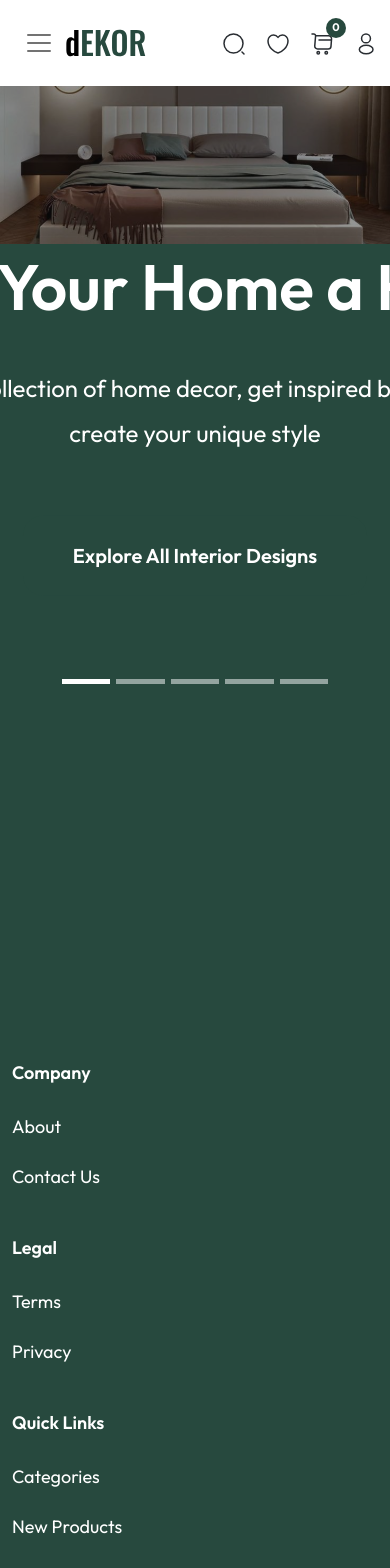
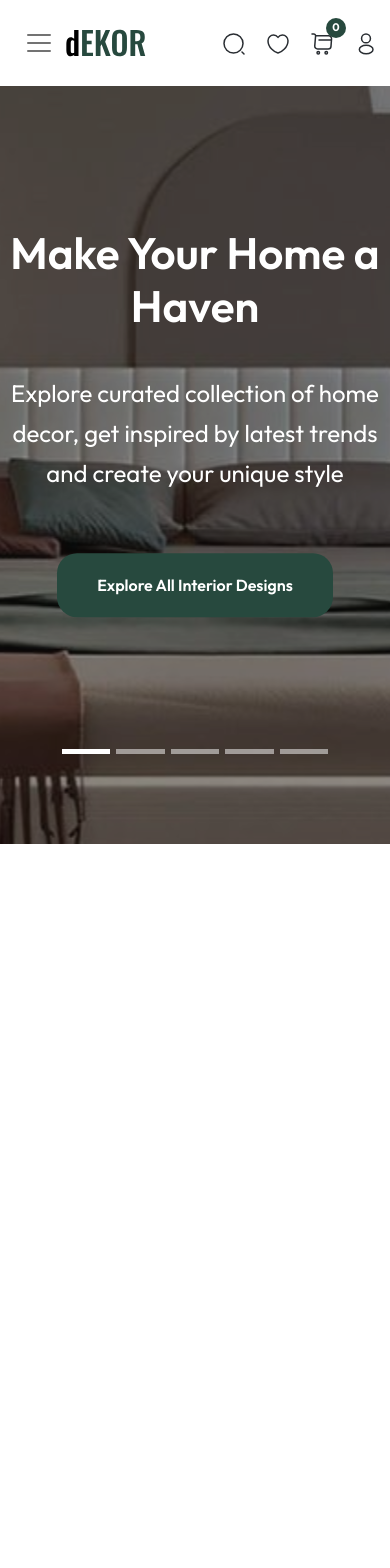
Before and after one commit to Ayodejioladimeji/dEkOR, a Next.js app: page / in a window 390 px wide. Shown: the top 1568 px of the page. After the commit the page ends 844 px from the top, so only its background shows below. Built offline with nearby package versions, Linux system fonts and the light colour scheme.

Commit message:
implemented responsiveness for hero page

```diff
--- a/src/components/Hero.tsx
+++ b/src/components/Hero.tsx
@@ -119,17 +119,6 @@ const Hero = (props: Props) => {
           </div>
         </div>
       </div>
-
-      <div className="marquee">
-        <div className="container">
-          {/* @ts-ignore */}
-          <marquee>
-            CHECK OUT OUR TOP DEALS FOR THE DAY!!!! 5% DISCOUNT FOR ALL
-            SPECIFIED PRODUCT!!!!
-            {/* @ts-ignore */}
-          </marquee>
-        </div>
-      </div>
     </div>
   );
 };
--- /dev/null
+++ b/src/components/Marquee.tsx
@@ -0,0 +1,20 @@
+import React from "react";
+
+interface Props {}
+
+const Marquee = (props: Props) => {
+  return (
+    <div className="marquee">
+      <div className="container">
+        {/* @ts-ignore */}
+        <marquee>
+          CHECK OUT OUR TOP DEALS FOR THE DAY!!!! 5% DISCOUNT FOR ALL SPECIFIED
+          PRODUCT!!!!
+          {/* @ts-ignore */}
+        </marquee>
+      </div>
+    </div>
+  );
+};
+
+export default Marquee;
--- a/src/pages/index.tsx
+++ b/src/pages/index.tsx
@@ -6,6 +6,7 @@ import Hero from "@/components/Hero";
 import Products from "@/components/Products";
 import Categories from "@/components/categories";
 import TopDeals from "@/components/TopDeals";
+import Marquee from "@/components/Marquee";
 
 const inter = Inter({ subsets: ["latin"] });
 
@@ -13,6 +14,7 @@ export default function Home() {
   return (
     <Layout>
       <Hero />
+      <Marquee />
       {/* <Categories /> */}
       {/* <Products /> */}
       {/* <TopDeals /> */}
--- a/src/styles/components/__footer.scss
+++ b/src/styles/components/__footer.scss
@@ -2,6 +2,7 @@ footer {
   background: $primary-color;
   padding-top: 90px;
   padding-bottom: 20px;
+  display: none;
 
   @media (max-width: 767px) {
     padding-top: 50px;
--- a/src/styles/components/__hero.scss
+++ b/src/styles/components/__hero.scss
@@ -1,11 +1,14 @@
 .hero {
-  height: 112vh;
-  background: $primary-color;
+  // height: 100vh;
   width: 100%;
 
   .carousel {
     .carousel-indicators {
       margin-bottom: 150px;
+
+      @media (max-width: 650px) {
+        margin-bottom: 80px;
+      }
 
       button {
         height: 5px;
@@ -15,11 +18,11 @@
     }
 
     .carousel-inner {
-      height: 100vh;
       position: relative;
 
       .carousel-item {
         position: relative;
+        height: 100vh;
 
         img {
           width: 100%;
@@ -47,16 +50,29 @@
         text-align: center;
         width: 850px;
         z-index: 2;
+        padding: 0 10px;
+
+        @media (max-width: 991px) {
+          width: 100%;
+        }
 
         h1 {
           @include heading(64px, 600, $white);
           margin-bottom: 40px;
+
+          @media (max-width: 991px) {
+            font-size: 54px;
+          }
+
+          @media (max-width: 500px) {
+            font-size: 44px;
+          }
         }
 
         p {
           @include body-text(24px, 400, $white);
           margin-bottom: 60px;
-          line-height: 45px;
+          line-height: 40px;
         }
 
         button {
@@ -67,11 +83,18 @@
           border-radius: 20px;
           font-weight: 600;
           font-size: 20px;
+
+          @media (max-width: 767px) {
+            font-size: 16px;
+            padding: 20px 40px;
+          }
+        }
       }
     }
   }
 }
 
+// marquee
 .marquee {
   @include body-text(20px, 600, $white);
   height: 12vh;
@@ -79,5 +102,5 @@
   align-items: center;
   justify-content: center;
   letter-spacing: 7px;
+  display: none;
 }
-}
```
Lines whose indentation alone changed are shown as unchanged.
